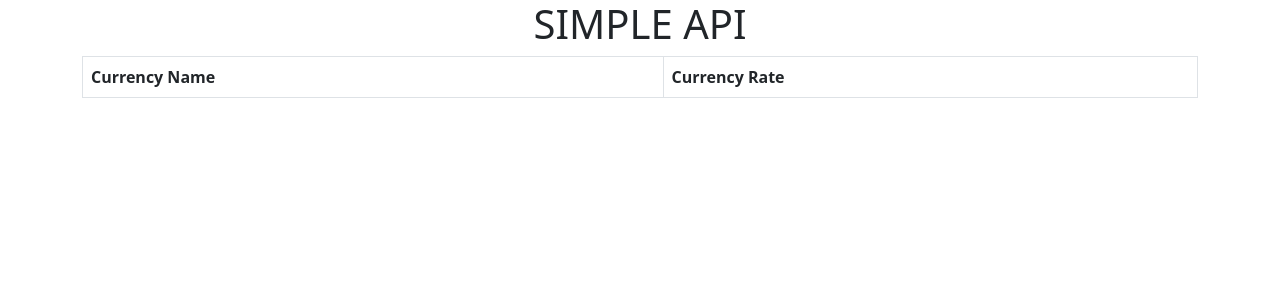
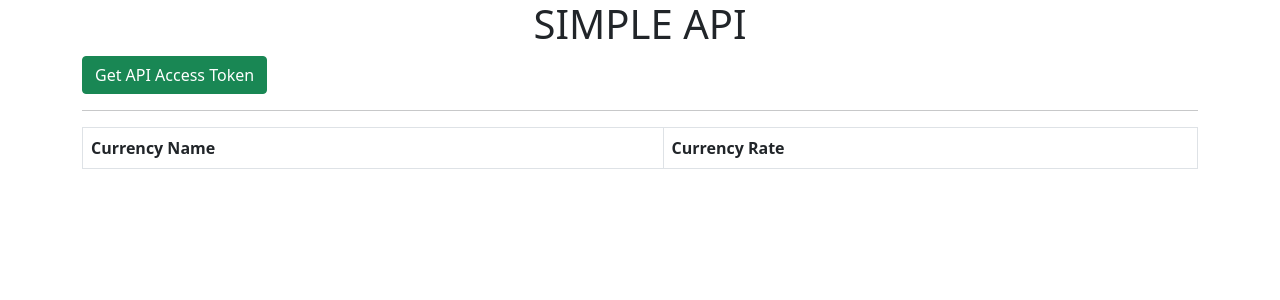
Before and after one commit to JohnCorleySteve/simplerestapi, a PHP site: page /home.php in a window 1280 px wide. Shown: the top 300 px of the page. Run offline with PHP 8.4, Linux system fonts and the light colour scheme; data that the repository does not hold is empty.

Commit message:
Update home.php

```diff
--- a/home.php
+++ b/home.php
@@ -10,13 +10,17 @@
 $ch = curl_init();
 curl_setopt($ch, CURLOPT_URL, "http://amit.byethost12.com/clients/simplerestapi/currencies");
 curl_setopt( $ch, CURLOPT_HTTPHEADER, [
-	"http-authorization: Bearer kdjf4u50943f78emjfoidjfg9rkue0"
+	"http-authorization: Bearer 6565393035326565323132646265333665313030336234616266346339333333"
 ]);
 curl_setopt($ch, CURLOPT_RETURNTRANSFER, true);
 $response = curl_exec($ch);
 ?>
 <div class="container">
     <h1 align="center">SIMPLE API</h1>
+    <div>
+        <a href="usertoken" class="btn btn-success">Get API Access Token</a>
+    </div>
+    <hr/>
 <table class="table table-bordered">
     <tr>
         <th>Currency Name</th>
```
